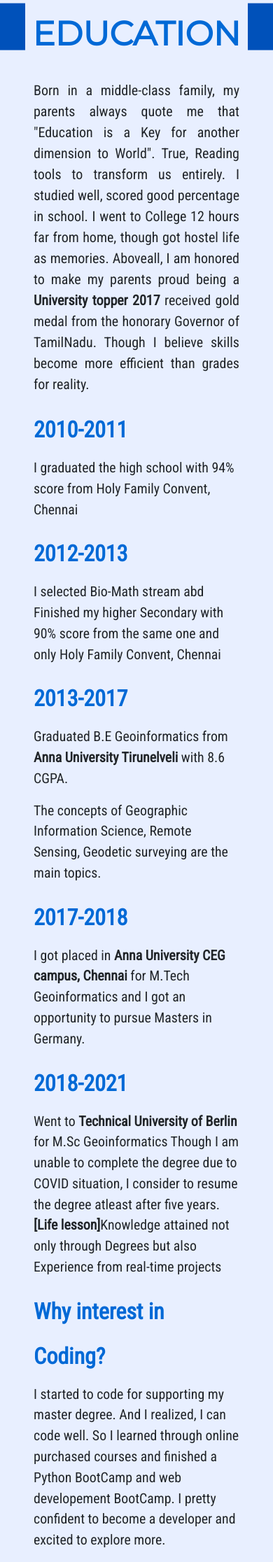
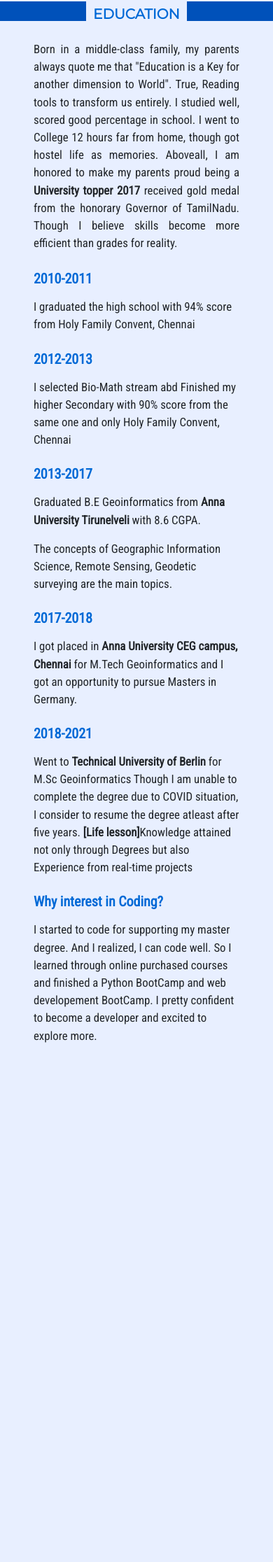
Before and after one commit to divyachandrapandi/Personal-Portfolio-Project, a Flask app: page /academia in a window 390 px wide. Shown: the part 70-2302 px from the top of the page at 70% size. After the commit the page ends 1560 px from the top, so only its background shows below. Run offline with Flask 2, Linux system fonts and the light colour scheme; some libraries are stand-ins or nearby versions.

Commit message:
FULLY COMPLETED SUBMISSION

```diff
--- a/static/css/styles.css
+++ b/static/css/styles.css
@@ -249,9 +249,12 @@ background-image: linear-gradient(0deg, #008fff, #966892);
 
 
 .mypage{
-font-size: 1.25rem;
+font-size: 1.05rem;
 
 }
+@media (max-width:800px){
+.mypage{
+font-size: 0.75rem;}}
 
 /*------------------about-----------------*/
 
@@ -720,10 +723,9 @@ font-size:1.5rem;
 line-height:1.5;
 }
 /*-------------------media education-----------------------------*/
-
 @media (max-width:900px){
 .academia-header h1{
-font-size:3rem;}
+font-size:2rem;}
 
 .edu-h1::after{
 height:70%;
@@ -733,10 +735,10 @@ top:-30%;}
 width:90%;}
 
 .summary h6{
-font-size:1.25rem;}
+font-size:1.5rem;}
 
 .edu-container h6{
-font-size:2rem;
+font-size:1.85rem;
 }
 
 .edu-container{
@@ -744,7 +746,34 @@ width:90%;
 }
 
 .edu-container p{
-font-size:1.24rem;
+font-size:1.5rem;
+}}
+
+
+@media (max-width:600px){
+.academia-header h1{
+font-size:1.25rem;}
+
+.edu-h1::after{
+height:70%;
+top:-30%;}
+
+.summary{
+width:90%;}
+
+.summary h6{
+font-size:1.05rem;}
+
+.edu-container h6{
+font-size:1.25rem;
+}
+
+.edu-container{
+width:90%;
+}
+
+.edu-container p{
+font-size:1.05rem;
 }
 }
 /*--------------------contact----------------------------*/
```
